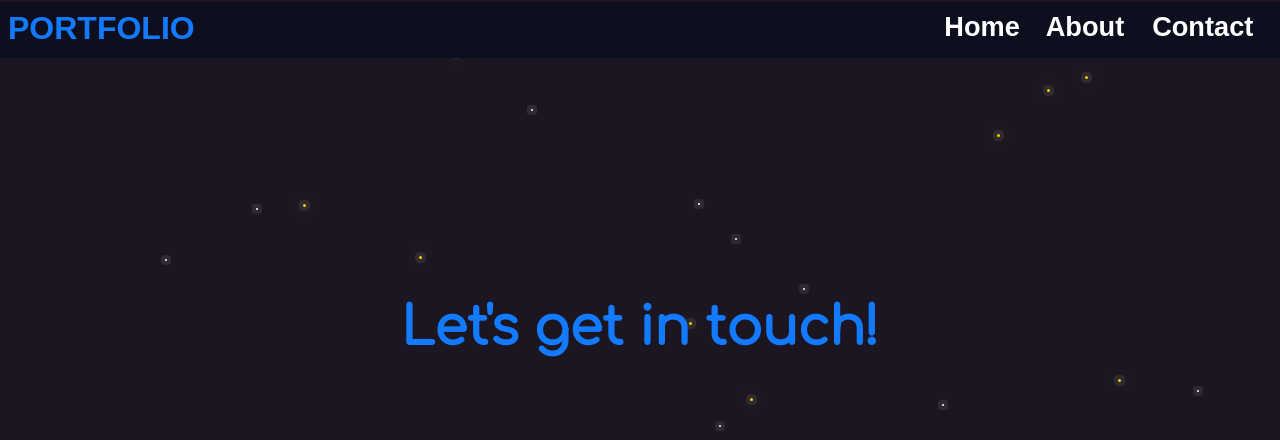
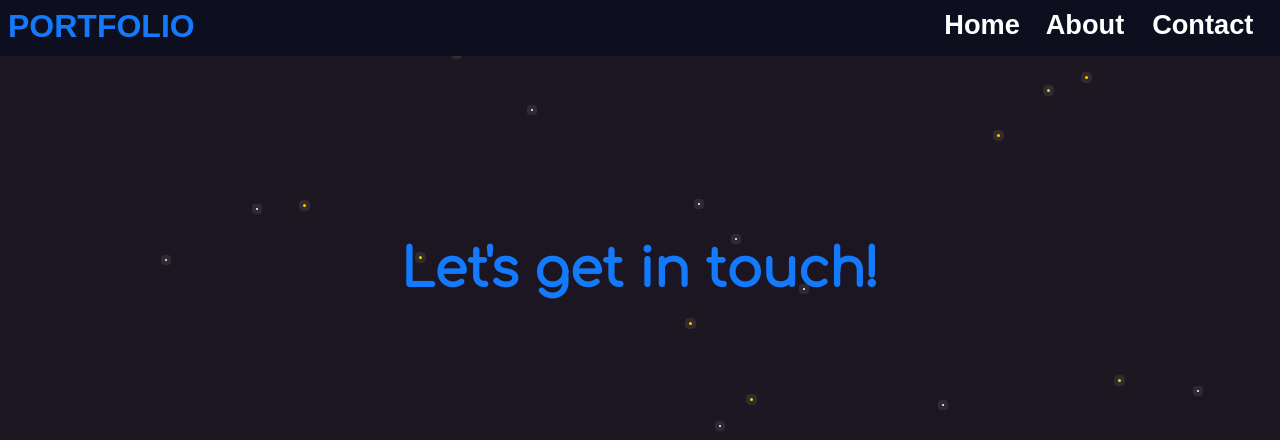
Before and after one commit to Rishabh705/Portfolio, a plain HTML site: page contact.html in a window 1280 px wide. Shown: the top 440 px of the page. Drawn offline with Linux system fonts and the light colour scheme; a web font is replaced by a local one.

Commit message:
Fixed Bugs

```diff
--- a/css/about.css
+++ b/css/about.css
@@ -11,11 +11,7 @@
 }
 
 .hdr {
-  /* position: fixed; */
-  top: 0rem;
-  width: 100%;
   height: 54px;
-  background: #0d0f1e;
   z-index: 1;
   display: flex;
   flex-flow: row;
@@ -23,11 +19,15 @@
 }
 
 header {
+  width: 100%;
+  background: #0d0f1e;
+  position: fixed;
+  z-index: 1;
   /* border: 1px solid yellow; */
   display: flex;
   flex-flow: column;
-  margin-top: 1.9px;
 }
+
 
 @keyframes showMenu {
   0% {
--- a/css/contact.css
+++ b/css/contact.css
@@ -12,11 +12,7 @@
 }
 
 .hdr {
-  /* position: fixed; */
-  top: 0rem;
-  width: 100%;
   height: 54px;
-  background: #0d0f1e;
   z-index: 1;
   display: flex;
   flex-flow: row;
@@ -24,10 +20,13 @@
 }
 
 header {
+  width: 100%;
+  background: #0d0f1e;
+  position: fixed;
+  z-index: 1;
   /* border: 1px solid yellow; */
   display: flex;
   flex-flow: column;
-  margin-top: 1.9px;
 }
 
 
--- a/css/styles.css
+++ b/css/styles.css
@@ -11,10 +11,7 @@
 }
 
 .hdr {
-  /* position: fixed; */
-  width: 100%;
   height: 54px;
-  background: #0d0f1e;
   z-index: 1;
   display: flex;
   flex-flow: row;
@@ -22,6 +19,10 @@
 }
 
 header {
+  width: 100%;
+  background: #0d0f1e;
+  position: fixed;
+  z-index: 1;
   /* border: 1px solid yellow; */
   display: flex;
   flex-flow: column;
--- a/js/contact.js
+++ b/js/contact.js
@@ -39,7 +39,7 @@ var star = document.querySelector(".star");
 var Dots = star.querySelectorAll('.dot');
 var winWidth = window.innerWidth;
 var winHeight = window.innerHeight;
-console.log(winWidth,winHeight);
+// console.log(winWidth,winHeight);
 for (let i = 0; i < Dots.length; i++) {
 
   var dot = Dots[i];
@@ -52,3 +52,14 @@ for (let i = 0; i < Dots.length; i++) {
 function getRandomNumber(min, max) {
   return Math.random() * (max - min) + min;
 }
+
+// Message control
+
+let fname = document.querySelector('#fname');
+console.log(fname);
+let lname = document.querySelector('#lname');
+console.log(lname);
+let email = document.querySelector('.email');
+console.log(email);
+let txtarea = document.querySelector('.txtarea');
+console.log(txtarea);
```
Also changed, not shown: contact.html (+0 -1 lines), 1 other file.
